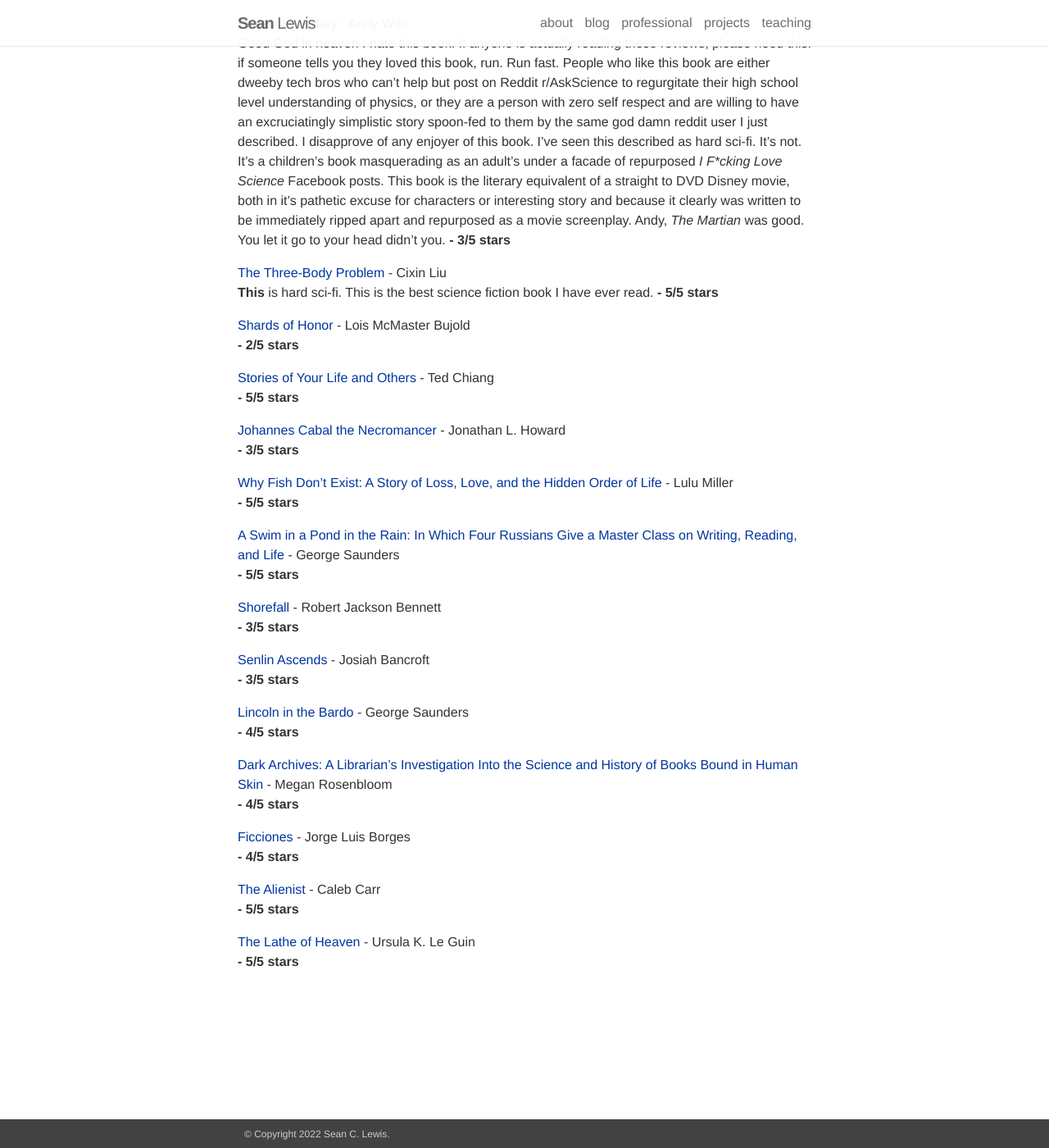
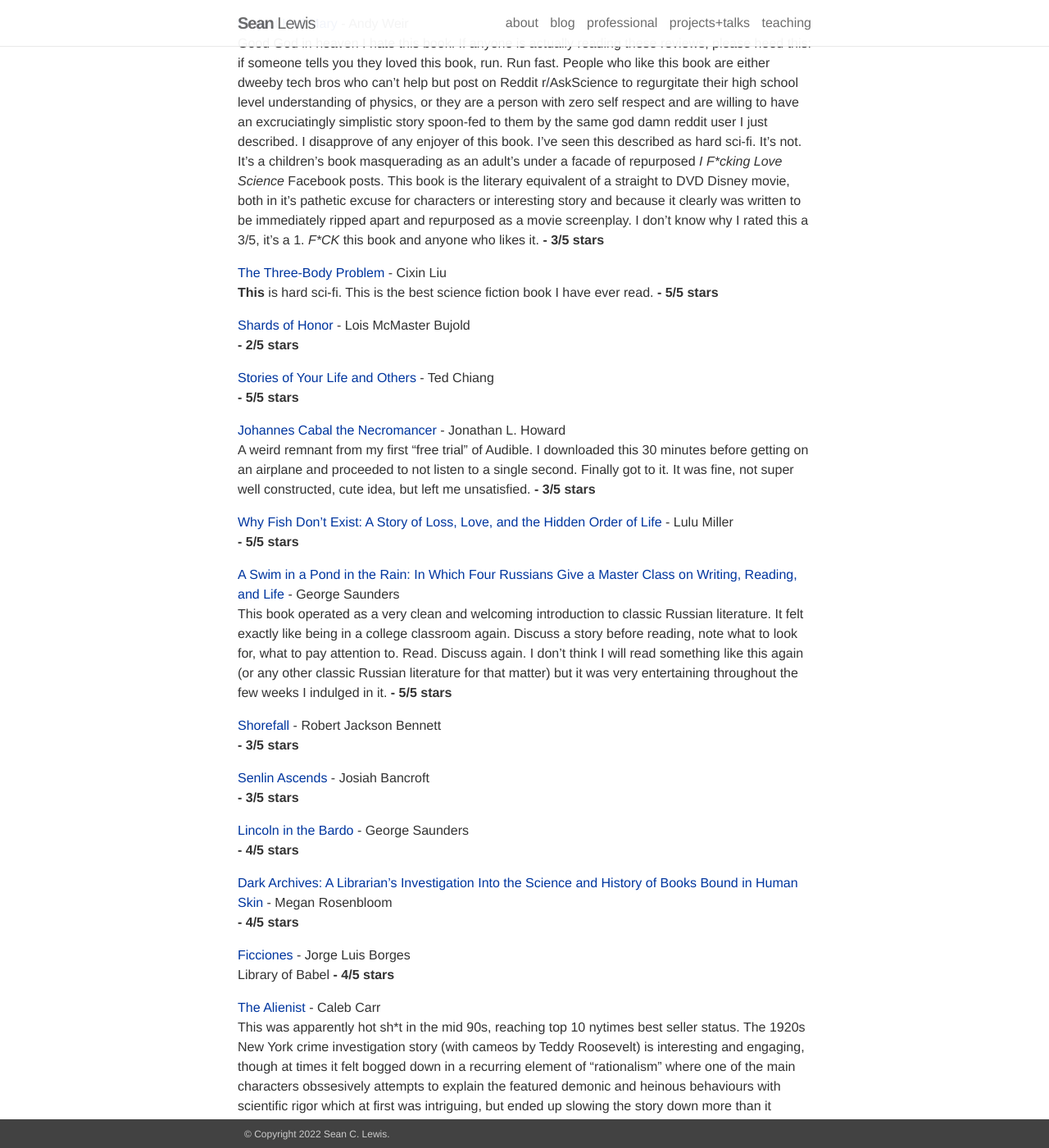
Before and after one commit to seanlabean/seanWebpage, a Jekyll site: the page built from _posts/2022-04-21-ReadingList2021.markdown, in a window 1280 px wide and 1400 px high, scrolled down 2243 px. Shown: the whole window at 82% size. Built offline with Jekyll 4.4.1, drawn with Linux system fonts in a browser that asks for light colours; nearby versions of some CDN libraries; some of the changed text lies outside the part shown.

Commit message:
More additions to reading list, added new blog post about ML/DL project with Prakash

```diff
--- a/_pages/projects.md
+++ b/_pages/projects.md
@@ -1,7 +1,7 @@
 ---
 layout: page
-title: projects
-permalink: /projects/
+title: projects+talks
+permalink: /projects+talks/
 description: Current projects, academic or otherwise.
 ---
 
--- a/_posts/2022-04-21-ReadingList2021.markdown
+++ b/_posts/2022-04-21-ReadingList2021.markdown
@@ -37,7 +37,7 @@
 **- 5/5 stars**
 
 [Project Hail Mary](https://www.goodreads.com/book/show/54493401-project-hail-mary) - Andy Weir <br>
-Good God in heaven I hate this book. If anyone is actually reading these reviews, please heed this: if someone tells you they loved this book, run. Run fast. People who like this book are either dweeby tech bros who can't help but post on Reddit r/AskScience to regurgitate their high school level understanding of physics, or they are a person with zero self respect and are willing to have an excruciatingly simplistic story spoon-fed to them by the same god damn reddit user I just described. I disapprove of any enjoyer of this book. I've seen this described as hard sci-fi. It's not. It's a children's book masquerading as an adult's under a facade of repurposed *I F\*cking Love Science* Facebook posts. This book is the literary equivalent of a straight to DVD Disney movie, both in it's pathetic excuse for characters or interesting story and because it clearly was written to be immediately ripped apart and repurposed as a movie screenplay. Andy, *The Martian* was good. You let it go to your head didn't you.
+Good God in heaven I hate this book. If anyone is actually reading these reviews, please heed this: if someone tells you they loved this book, run. Run fast. People who like this book are either dweeby tech bros who can't help but post on Reddit r/AskScience to regurgitate their high school level understanding of physics, or they are a person with zero self respect and are willing to have an excruciatingly simplistic story spoon-fed to them by the same god damn reddit user I just described. I disapprove of any enjoyer of this book. I've seen this described as hard sci-fi. It's not. It's a children's book masquerading as an adult's under a facade of repurposed *I F\*cking Love Science* Facebook posts. This book is the literary equivalent of a straight to DVD Disney movie, both in it's pathetic excuse for characters or interesting story and because it clearly was written to be immediately ripped apart and repurposed as a movie screenplay. I don't know why I rated this a 3/5, it's a 1. *F\*CK* this book and anyone who likes it.
 **- 3/5 stars**
 
 [The Three-Body Problem](https://www.goodreads.com/book/show/18245960-the-three-body-problem) - Cixin Liu <br>
@@ -51,12 +51,14 @@
 **- 5/5 stars**
 
 [Johannes Cabal the Necromancer](https://www.goodreads.com/book/show/5750628-johannes-cabal-the-necromancer) - Jonathan L. Howard <br>
+A weird remnant from my first "free trial" of Audible. I downloaded this 30 minutes before getting on an airplane and proceeded to not listen to a single second. Finally got to it. It was fine, not super well constructed, cute idea, but left me unsatisfied.
 **- 3/5 stars**
 
 [Why Fish Don't Exist: A Story of Loss, Love, and the Hidden Order of Life](https://www.goodreads.com/book/show/50887097-why-fish-don-t-exist) - Lulu Miller <br>
 **- 5/5 stars**
 
 [A Swim in a Pond in the Rain: In Which Four Russians Give a Master Class on Writing, Reading, and Life](https://www.goodreads.com/book/show/53487237-a-swim-in-a-pond-in-the-rain) - George Saunders <br>
+This book operated as a very clean and welcoming introduction to classic Russian literature. It felt exactly like being in a college classroom again. Discuss a story before reading, note what to look for, what to pay attention to. Read. Discuss again. I don't think I will read something like this again (or any other classic Russian literature for that matter) but it was very entertaining throughout the few weeks I indulged in it.
 **- 5/5 stars**
 
 [Shorefall](https://www.goodreads.com/book/show/45309582-shorefall) - Robert Jackson Bennett <br>
@@ -72,9 +74,11 @@
 **- 4/5 stars**
 
 [Ficciones](https://www.goodreads.com/book/show/25615886-ficciones) - Jorge Luis Borges <br>
+Library of Babel
 **- 4/5 stars**
 
 [The Alienist](https://www.goodreads.com/book/show/40024.The_Alienist) - Caleb Carr <br>
+This was apparently hot sh\*t in the mid 90s, reaching top 10 nytimes best seller status. The 1920s New York crime investigation story (with cameos by Teddy Roosevelt) is interesting and engaging, though at times it felt bogged down in a recurring element of "rationalism" where one of the main characters obssesively attempts to explain the featured demonic and heinous behaviours with scientific rigor which at first was intriguing, but ended up slowing the story down more than it enhanced it. The subject matter of the murders is also a bit (a lot) dated. I wont attempt to disect things here, but it's the type of material that would be seen as extremely progressive to include in a book in the 1990s, but nowadays it's a bit cringe.
 **- 5/5 stars**
 
 [The Lathe of Heaven](https://www.goodreads.com/book/show/59924.The_Lathe_of_Heaven) - Ursula K. Le Guin <br>
```
Also changed, not shown: _posts/2022-05-11-MLProject.markdown (added, +27 -0 lines).
